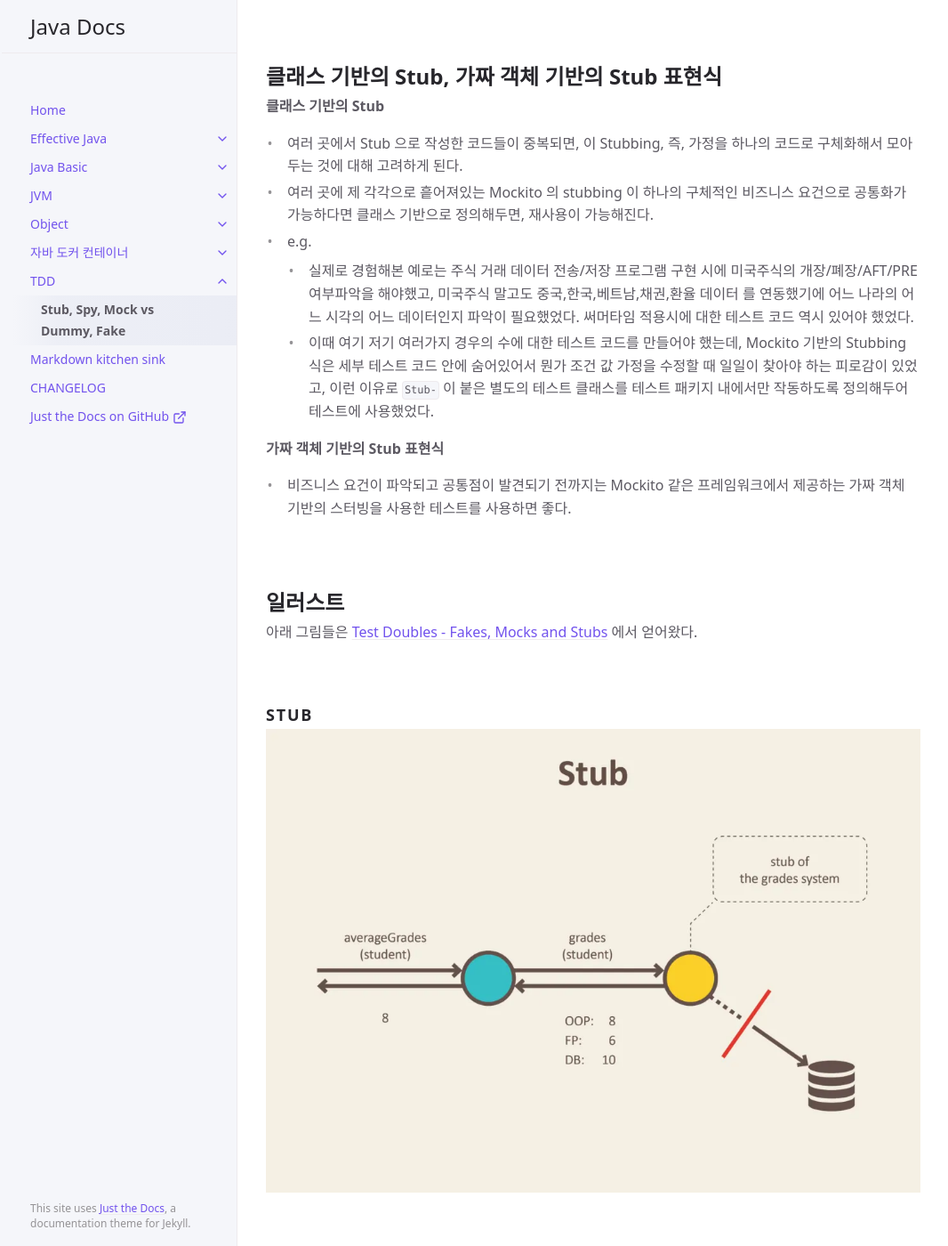
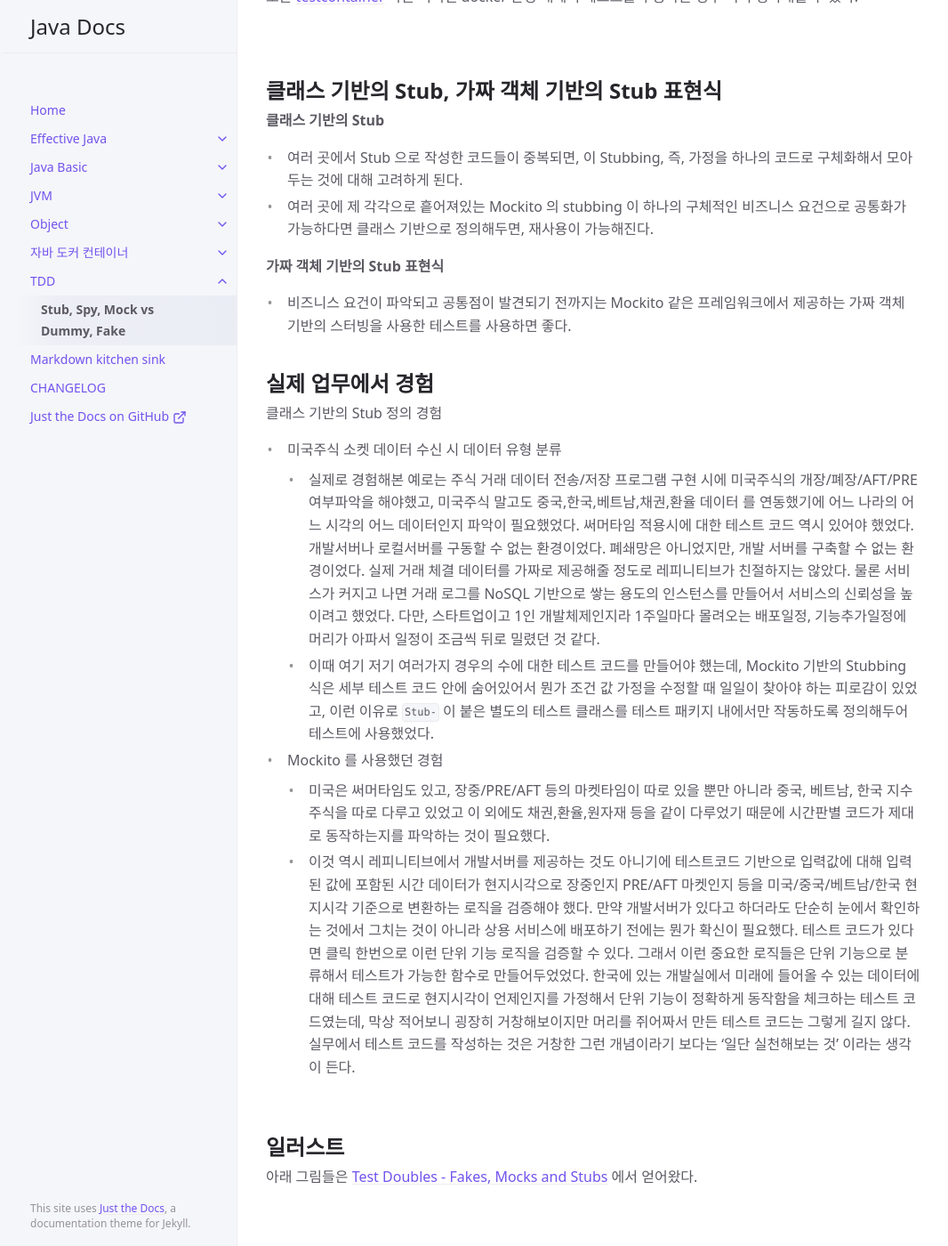
Before and after one commit to chagchagchag/docs-study-java, a Jekyll site: the page built from docs/tdd/Stub, Spy, Mock vs Dummy, Fake.md, in a window 1280 px wide and 1400 px high, scrolled down 3017 px. Shown: the whole window at 89% size, without its empty margins (105-1171 px from the left). Built offline with Jekyll 4.4.1, drawn with Linux system fonts in a browser that asks for light colours; some of the changed text lies outside the part shown.

Commit message:
Stub, Spy, Mock vs Dummy, Fake

```diff
--- a/docs/tdd/Stub, Spy, Mock vs Dummy, Fake.md
+++ b/docs/tdd/Stub, Spy, Mock vs Dummy, Fake.md
@@ -12,7 +12,8 @@ permalink: /docs/tdd/stub-spy-mock-dummy-fake
 # Stub, Spy, Mock vs Dummy, Fake
 {: .no_toc }
 <br>
-
+테스트를 진행하거나, 여기 저기 공통적으로 산재된 코드를 리팩토링할 때 가짜 객체의 종류들을 미리 공부해둔 다면, 용어적으로도 명확히 범위가 구분되고 종류를 구분할 수 있기 때문에 Dummy, Stub, Fake, Spy, Mock 을 파악해둔다면 좋다.<br>
+<br>
 
 ## Table of contents
 {: .no_toc .text-delta }
@@ -35,25 +36,23 @@ permalink: /docs/tdd/stub-spy-mock-dummy-fake
 
 ### Stub, Spy, Mock vs Dummy, Fake
 {: .fs-6 .fw-700 }
-테스트를 진행하거나, 여기 저기 공통적으로 산재된 코드를 리팩토링할 때 가짜 객체의 종류들을 미리 공부해둔 다면, 용어적으로도 명확히 범위가 구분되고 종류를 구분할 수 있기 때문에 Dummy, Stub, Fake, Spy, Mock 을 파악해둔다면 좋다.<br>
 <br>
 
-### 테스트 더블이란?
-{: .fs-6 .fw-700 }
+### Fake 객체, 대역, Stub 이란?
 테스트 코드 작성시 실제 객체가 아닌 단순한 객체를 이용해 어떤 동작을 하게끔 해서 결과값이나 동작을 테스트 하는 경우가 많다.<br>
-<br>
 이런 경우 Fake 객체를 사용하거나 대역을 수행하는 객체를 도입한다.
 - Fake 객체
   - 어떤 하나의 동작을 수행하는 하나의 클래스를 테스트용도로 정의해서 사용하는 것을 의미한다.
 - 대역
   - `이런 이런 조건에서는 이렇게 대답한다` 라는 대사를 기억하는 **대역**을 수행하는 도입하는데, 이것을 실제 하나의 타입으로 정의해서 테스트를 만드는 경우도 있고 Mockito 와 같은 프레임워크를 통해 하나의 표현식으로 만들어서 테스트를 만드는 경우도 있다.
   - 대역이 하는 **대사** 를 stub 이라고 이야기한다.
-
 <br>
 <br>
-**Test Double?**
-  - 가짜 객체 또는 대역 객체를 이용해 테스트하는 것을 `Test Double` 이라고 부른다.
-  - 제라드 메스자로스(Gerard Meszaros)가 만든 용어다.
+
+### 테스트 더블이란?
+{: .fs-6 .fw-700 }
+- 가짜 객체 또는 대역 객체를 이용해 테스트하는 것을 `Test Double` 이라고 부른다.
+- 제라드 메스자로스(Gerard Meszaros)가 만든 용어다.
 <br>
 
 ![](./img/STUB-SPY-MOCK-VS-DUMMY-FAKE/UML.png)
@@ -64,11 +63,8 @@ permalink: /docs/tdd/stub-spy-mock-dummy-fake
 
 ### Stub, Mock, Dummy, Fake
 {: .fs-6 .fw-700 }
-Stub, Mock, Dummy, Fake 모두 테스트를 위한 객체를 만드는 것을 의미한다.
-
+Stub, Mock, Dummy, Fake 모두 테스트를 위한 객체를 만드는 것을 의미한다.<br>
 <br>
-
-
 
 **Mock, Stub**<br>
 
@@ -116,20 +112,25 @@ Fake 는 완전하게 개별적인 클래스를 의미한다. 대역을 통해
 ### 클래스 기반의 Stub, 가짜 객체 기반의 Stub 표현식
 {: .fs-6 .fw-700 }
 **클래스 기반의 Stub**
-
 - 여러 곳에서 Stub 으로 작성한 코드들이 중복되면, 이 Stubbing, 즉, 가정을 하나의 코드로 구체화해서 모아두는 것에 대해 고려하게 된다.
 - 여러 곳에 제 각각으로 흩어져있는 Mockito 의 stubbing 이 하나의 구체적인 비즈니스 요건으로 공통화가 가능하다면 클래스 기반으로 정의해두면, 재사용이 가능해진다.
-- e.g.
-  - 실제로 경험해본 예로는 주식 거래 데이터 전송/저장 프로그램 구현 시에 미국주식의 개장/폐장/AFT/PRE 여부파악을 해야했고, 미국주식 말고도 중국,한국,베트남,채권,환율 데이터 를 연동했기에 어느 나라의 어느 시각의 어느 데이터인지 파악이 필요했었다. 써머타임 적용시에 대한 테스트 코드 역시 있어야 했었다.
+
+**가짜 객체 기반의 Stub 표현식**
+- 비즈니스 요건이 파악되고 공통점이 발견되기 전까지는 Mockito 같은 프레임워크에서 제공하는 가짜 객체 기반의 스터빙을 사용한 테스트를 사용하면 좋다.
+<br>
+
+### 실제 업무에서 경험
+{: .fs-6 .fw-700 }
+클래스 기반의 Stub 정의 경험
+- 미국주식 소켓 데이터 수신 시 데이터 유형 분류
+  - 실제로 경험해본 예로는 주식 거래 데이터 전송/저장 프로그램 구현 시에 미국주식의 개장/폐장/AFT/PRE 여부파악을 해야했고, 미국주식 말고도 중국,한국,베트남,채권,환율 데이터 를 연동했기에 어느 나라의 어느 시각의 어느 데이터인지 파악이 필요했었다. 써머타임 적용시에 대한 테스트 코드 역시 있어야 했었다. 개발서버나 로컬서버를 구동할 수 없는 환경이었다. 폐쇄망은 아니었지만, 개발 서버를 구축할 수 없는 환경이었다. 실제 거래 체결 데이터를 가짜로 제공해줄 정도로 레피니티브가 친절하지는 않았다. 물론 서비스가 커지고 나면 거래 로그를 NoSQL 기반으로 쌓는 용도의 인스턴스를 만들어서 서비스의 신뢰성을 높이려고 했었다. 다만, 스타트업이고 1인 개발체제인지라 1주일마다 몰려오는 배포일정, 기능추가일정에 머리가 아파서 일정이 조금씩 뒤로 밀렸던 것 같다.
   - 이때 여기 저기 여러가지 경우의 수에 대한 테스트 코드를 만들어야 했는데, Mockito 기반의 Stubbing 식은 세부 테스트 코드 안에 숨어있어서 뭔가 조건 값 가정을 수정할 때 일일이 찾아야 하는 피로감이 있었고, 이런 이유로 `Stub-` 이 붙은 별도의 테스트 클래스를 테스트 패키지 내에서만 작동하도록 정의해두어 테스트에 사용했었다.
 
-**가짜 객체 기반의 Stub 표현식**
-
-- 비즈니스 요건이 파악되고 공통점이 발견되기 전까지는 Mockito 같은 프레임워크에서 제공하는 가짜 객체 기반의 스터빙을 사용한 테스트를 사용하면 좋다.
-
+- Mockito 를 사용했던 경험
+  - 미국은 써머타임도 있고, 장중/PRE/AFT 등의 마켓타임이 따로 있을 뿐만 아니라 중국, 베트남, 한국 지수 주식을 따로 다루고 있었고 이 외에도 채권,환율,원자재 등을 같이 다루었기 때문에 시간판별 코드가 제대로 동작하는지를 파악하는 것이 필요했다.
+  - 이것 역시 레피니티브에서 개발서버를 제공하는 것도 아니기에 테스트코드 기반으로 입력값에 대해 입력된 값에 포함된 시간 데이터가 현지시각으로 장중인지 PRE/AFT 마켓인지 등을 미국/중국/베트남/한국 현지시각 기준으로 변환하는 로직을 검증해야 했다. 만약 개발서버가 있다고 하더라도 단순히 눈에서 확인하는 것에서 그치는 것이 아니라 상용 서비스에 배포하기 전에는 뭔가 확신이 필요했다. 테스트 코드가 있다면 클릭 한번으로 이런 단위 기능 로직을 검증할 수 있다. 그래서 이런 중요한 로직들은 단위 기능으로 분류해서 테스트가 가능한 함수로 만들어두었었다. 한국에 있는 개발실에서 미래에 들어올 수 있는 데이터에 대해 테스트 코드로 현지시각이 언제인지를 가정해서 단위 기능이 정확하게 동작함을 체크하는 테스트 코드였는데, 막상 적어보니 굉장히 거창해보이지만 머리를 쥐어짜서 만든 테스트 코드는 그렇게 길지 않다. 실무에서 테스트 코드를 작성하는 것은 거창한 그런 개념이라기 보다는 '일단 실천해보는 것' 이라는 생각이 든다.
 <br>
-
-
+<br>
 
 ### 일러스트
 {: .fs-6 .fw-700 }
```
